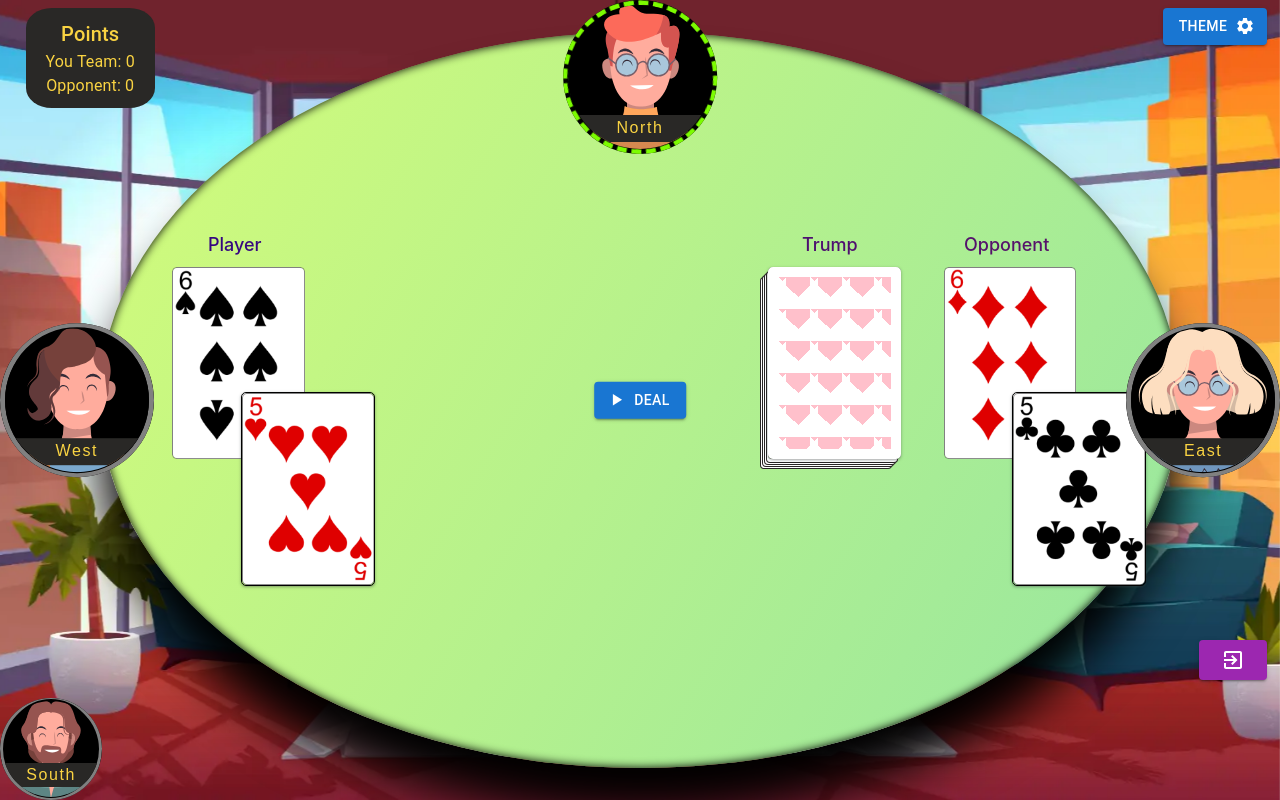
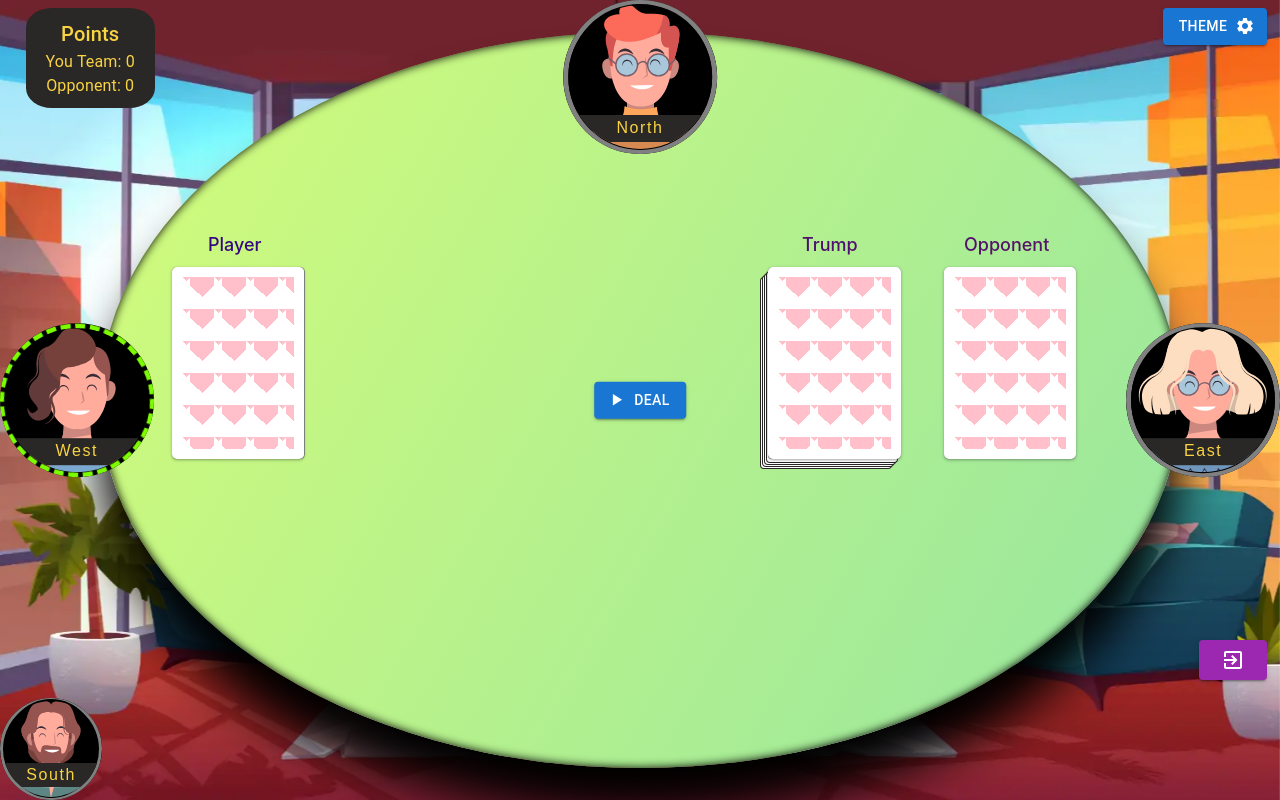
Before and after one commit to amresh-kumar-singh/29, a React (Create React App) app: page / in a window 1280 px wide. Both pictures are taken after a click on the button "NEW GAME". Built offline with nearby package versions, Linux system fonts and the light colour scheme.

Commit message:
Final First Production 2nd

```diff
--- a/src/Components/Color.jsx
+++ b/src/Components/Color.jsx
@@ -43,7 +43,6 @@ export default function Color({ setDisplayAuction, colorType }) {
           <img
             alt={item}
             src={`cards/Score/${item}.png`}
-            loading="lazy"
             style={{
               height: "16vmin",
               objectFit: "contain",
--- a/src/Components/Game.jsx
+++ b/src/Components/Game.jsx
@@ -29,14 +29,16 @@ const Game = ({ setStartGame }) => {
     call,
     color: [, colorCard],
     setColor,
+    table,
   } = GameState();
   const [start, setStart] = useState(false);
   const [suffleCount, setSuffleCount] = useState(false);
-  const timer = useRef();
   const [displayAuction, setDisplayAuction] = useState(0);
   const [seventh, setSeventh] = useState(null);
   const [currentBidder, setCurrentBidder] = useState(null);
+  const timer = useRef();
   const timerRef = useRef();
+  const timerStartRef = useRef();
 
   const deal = useDeal();
   const shuffle = useShuffle();
@@ -79,8 +81,11 @@ const Game = ({ setStartGame }) => {
       setCurrentBidder(null);
     }
     if (!colorCard && gameCards.length === 32) {
-      setStart(false);
+      timerStartRef.current = setTimeout(() => {
+        setStart(false);
+      }, 1020);
     }
+    return () => clearTimeout(timerStartRef.current);
     // eslint-disable-next-line
   }, [colorCard]);
 
@@ -120,6 +125,7 @@ const Game = ({ setStartGame }) => {
         {/* Start Game */}
         {!start && <StartGame handleShuffle={handleShuffle} />}
         <ExitGame setStartGame={setStartGame} />
+
         {deviceType === "Mobile" && <Fullscreen />}
         <PWA />
         <Scoreboard />
--- a/src/context/game.jsx
+++ b/src/context/game.jsx
@@ -10,14 +10,14 @@ export default function GameProvider({ children }) {
     table: [],
     players: { south: [], north: [], east: [], west: [] },
     teams: {
-      yourTeam: { point: 0, score: -5, colorScore: 1 },
-      opponentTeam: { point: 0, score: 5, colorScore: -1 },
+      yourTeam: { point: 0, score: 0, colorScore: 0 },
+      opponentTeam: { point: 0, score: 0, colorScore: 0 },
       call: { call: -1, caller: -1 },
     },
     tableStatus: {
-      dealer: 1,
-      initialPlayer: 2,
-      currentPlayer: [2],
+      dealer: 0,
+      initialPlayer: 1,
+      currentPlayer: [1],
       color: [false, ""],
     },
   });
```
